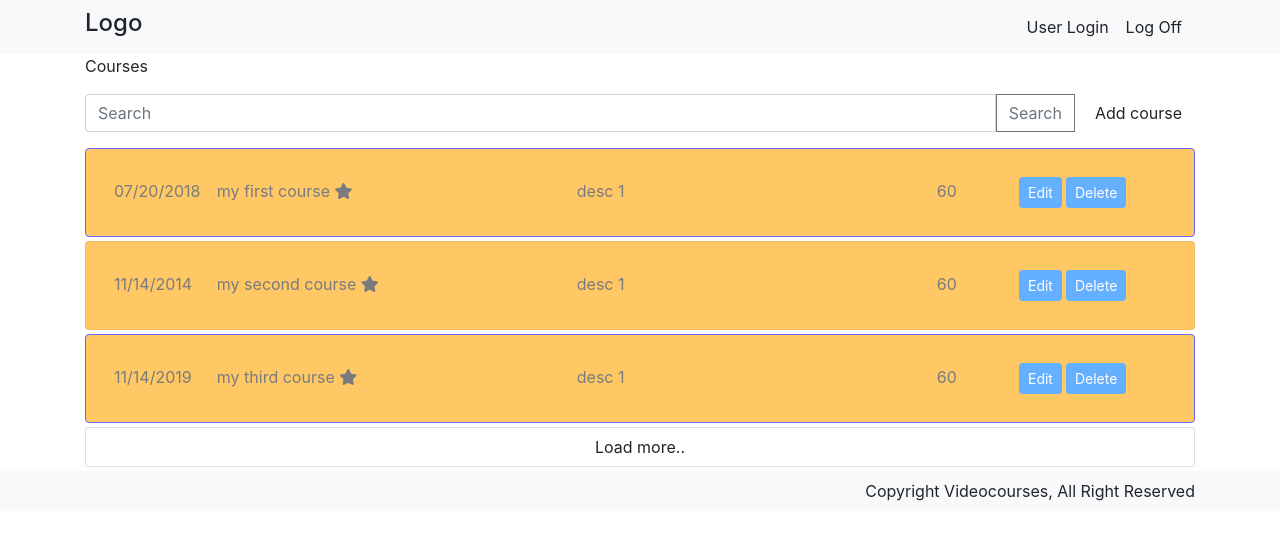
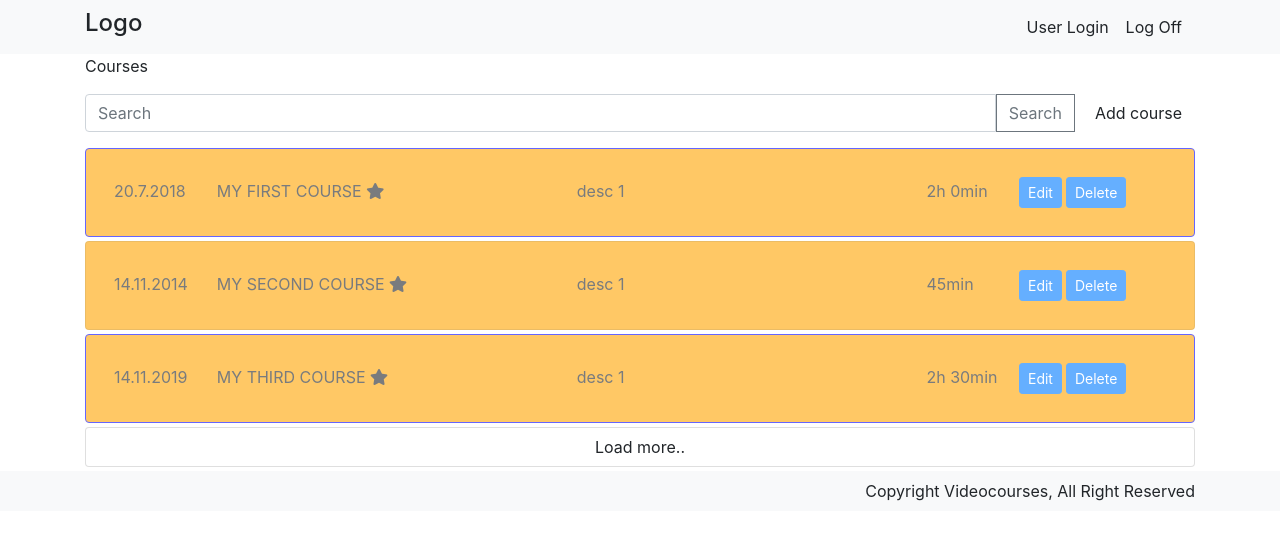
Before and after one commit to AnastasiaGritsuk/DreamAGMP, an Angular app: page / in a window 1280 px wide. Shown: the top 540 px of the page. Built offline with nearby package versions, Linux system fonts and the light colour scheme.

Commit message:
add duration directive

```diff
--- a/src/app/course-list/course-list-item/course-list-item.component.css
+++ b/src/app/course-list/course-list-item/course-list-item.component.css
@@ -11,11 +11,11 @@
 }
 
 .table-cell:nth-child(3) {
-    width: 35%;
+    width: 34%;
 }
 
 .table-cell:nth-child(4) {
-    width: 8%;
+    width: 9%;
 }
 
 .table-cell:nth-child(5) {
--- a/src/app/course-list/course-list-item/course-list-item.component.html
+++ b/src/app/course-list/course-list-item/course-list-item.component.html
@@ -3,12 +3,14 @@
     [ngClass]="{top: topRated}">
     <div class="card-body">
         <div class="table mb-0 bd-highlight">
-            <div class="p-2 table-cell bd-highlight">{{courseListItem.creationDate}}</div>
-            <div class="p-2 table-cell bd-highlight">{{courseListItem.title}}
+            <div class="p-2 table-cell bd-highlight">{{courseListItem.creationDate | date: 'd.M.y'}}</div>
+            <div class="p-2 table-cell bd-highlight">{{courseListItem.title | uppercase}}
                 <i *ngIf="topRated" class="fas fa-star"></i>
             </div>
             <div class="p-2 table-cell bd-highlight">{{courseListItem.description}}</div>
-            <div class="p-2 table-cell bd-highlight">{{courseListItem.duration}}</div>
+            <div class="p-2 table-cell bd-highlight">
+                {{courseListItem.duration | duration}}
+            </div>
             <div class="p-2 table-cell bd-highlight">
                 <button type="button" class="btn btn-primary btn-sm mr-1">Edit</button>
                 <button type="button" class="btn btn-primary btn-sm" (click)="deleteItem()">Delete</button>
--- a/src/app/course-list/course.service.ts
+++ b/src/app/course-list/course.service.ts
@@ -14,21 +14,21 @@ export class CourseService {
                 id: 1,
                 title: "my first course",
                 creationDate: "07/20/2018",
-                duration: 60,
+                duration: 120,
                 description: "desc 1"
             },
             {
                 id: 2,
                 title: "my second course",
                 creationDate: "11/14/2014",
-                duration: 60,
+                duration: 45,
                 description: "desc 1"
             },
             {
                 id: 3,
                 title: "my third course",
                 creationDate: "11/14/2019",
-                duration: 60,
+                duration: 150,
                 description: "desc 1"
             }
         ]
--- /dev/null
+++ b/src/app/shared/duration.pipe.ts
@@ -0,0 +1,14 @@
+import { Pipe, PipeTransform } from '@angular/core';
+
+@Pipe({name: 'duration'})
+export class DurationPipe implements PipeTransform {
+    private readonly minInHour: number = 60;
+    transform(value: number): string {
+        if (value > this.minInHour) {
+            var hours = Math.trunc(value / this.minInHour);
+            var minutes = value % this.minInHour;
+            return hours + "h "+ minutes + "min";
+        }
+        return value + "min";
+    }
+}
```
Also changed, not shown: src/app/course-list/course-list.module.ts (+7 -2 lines).
